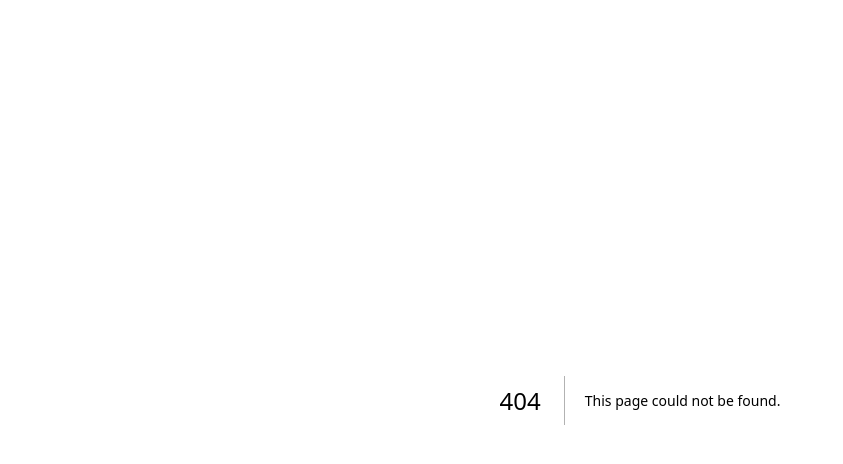
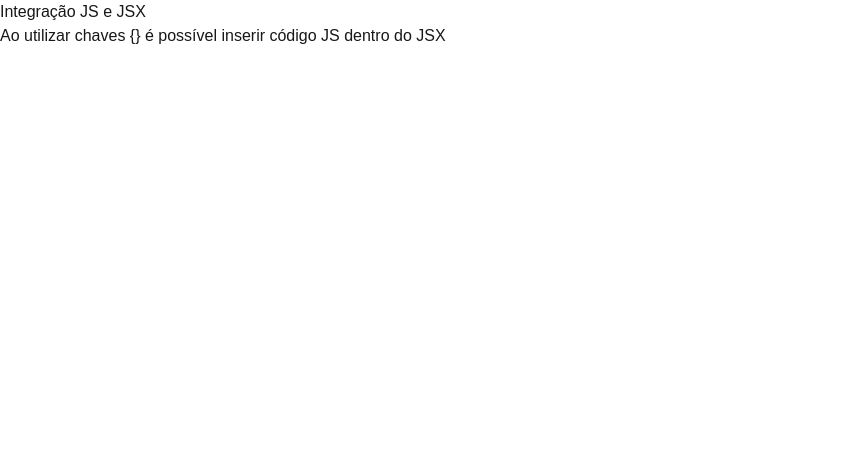
Before and after one commit to tramalho/fundamentos-next, a Next.js app: page /jsx in a window 1280 px wide. Before the commit this address had no page. Shown: the top 464 px of the page, without its empty margins (0-843 px from the left). Built offline with nearby package versions, Linux system fonts and the light colour scheme.

Commit message:
Integracao Js/JSX

```diff
--- /dev/null
+++ b/src/pages/jsx.jsx
@@ -0,0 +1,10 @@
+export default function Jsx() {
+    const titulo = <h1>Integração JS e JSX</h1>
+    const subtitulo = 'Ao utilizar chaves {} é possível inserir código JS dentro do JSX';
+    return (
+        <div>
+            {titulo}
+            <h2>{subtitulo}</h2>
+        </div>
+    );
+}
```
